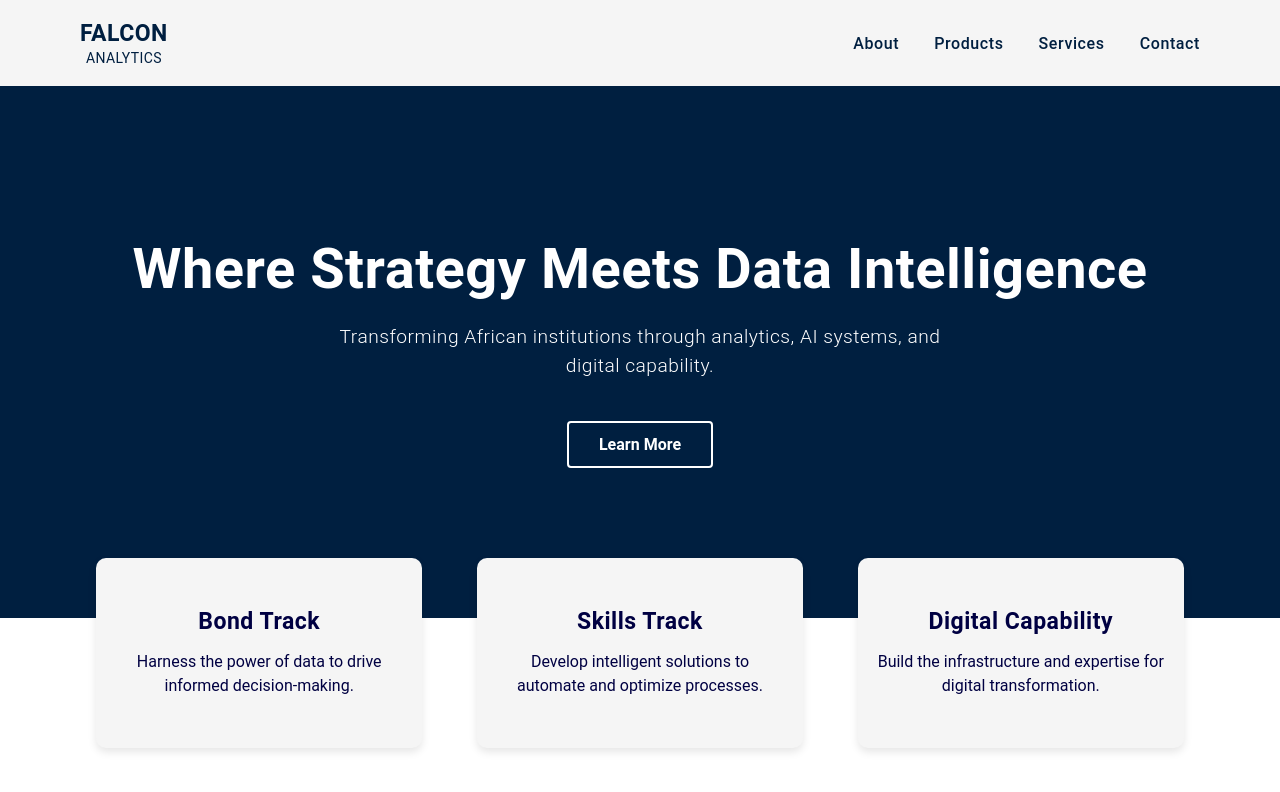
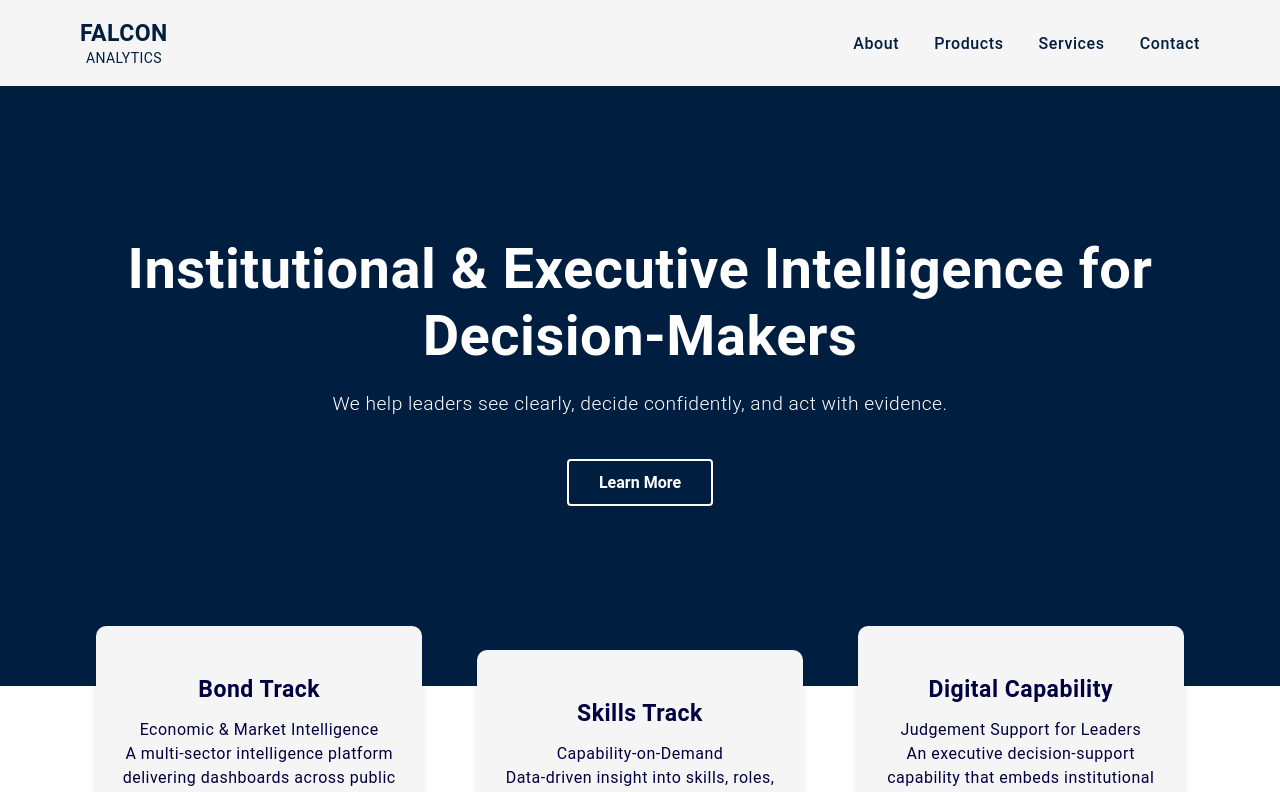
Before and after one commit to Kenneth-FalconAnalytics/falcon-demo, a Next.js app: page / in a window 1280 px wide. Shown: the top 792 px of the page. Built offline with nearby package versions, Linux system fonts and the light colour scheme.

Commit message:
text change

```diff
--- a/src/components/featureCard/FeatureCard.jsx
+++ b/src/components/featureCard/FeatureCard.jsx
@@ -4,18 +4,18 @@ import styles from './featureCard.module.css';
 const cardsData = [
   {
     title: "Bond Track",
-    text: "Harness the power of data to drive informed decision-making.",
+    text: "Economic & Market Intelligence \n A multi-sector intelligence platform delivering dashboards across public finance, energy, and macroeconomic indicators — enabling continuous monitoring, trend analysis, and evidence-based policy and investment decisions.",
     href: "https://bondtrack.org/"
   },
   {
     title: "Skills Track",
-    text: "Develop intelligent solutions to automate and optimize processes.",
+    text: "Capability-on-Demand \n Data-driven insight into skills, roles, and training needs — aligning institutional capability with organisational priorities, delivery risk, and future requirements.",
     href: "/training"
   },
   {
     title: "Digital Capability",
-    text: "Build the infrastructure and expertise for digital transformation.",
-    href: "/"
+    text: "Judgement Support for Leaders \n An executive decision-support capability that embeds institutional knowledge, context, and precedent — enabling leaders, including newly appointed executives, to ask the right questions and make sound, defensible decisions quickly.",
+    href: "https://bondtrack.org/chatai/"
   },
 ];
 
--- a/src/components/featureCard/featureCard.module.css
+++ b/src/components/featureCard/featureCard.module.css
@@ -38,6 +38,8 @@
     font-weight: 400;
     line-height: 1.5;
     text-align: center;
+    white-space: pre-line;
+    letter-spacing: .5px;
 }
 
 /*
--- a/src/components/hero/Hero.jsx
+++ b/src/components/hero/Hero.jsx
@@ -4,10 +4,10 @@ export default function Hero() {
   return (
     <div className={styles.heroSection}>
       <h1 className={styles.headline} data-aos="fade-up" data-aos-delay="0">
-        Where Strategy Meets Data Intelligence
+        Institutional & Executive Intelligence for Decision-Makers
       </h1>
       <p className={styles.tagline} data-aos="fade-up" data-aos-delay="100">
-        Transforming African institutions through analytics, AI systems, and digital capability.
+        We help leaders see clearly, decide confidently, and act with evidence.
       </p>
       <button className={styles.ctaButton} data-aos="fade-up" data-aos-delay="200">
         Learn More
--- a/src/components/hero/hero.module.css
+++ b/src/components/hero/hero.module.css
@@ -6,7 +6,7 @@
   width: 100%;
   margin: 0 auto;
   text-align: center;
-  padding: 150px 20px;
+  padding: 150px 20px 180px 20px;
   position: relative;
   z-index: 1;
 }
```
